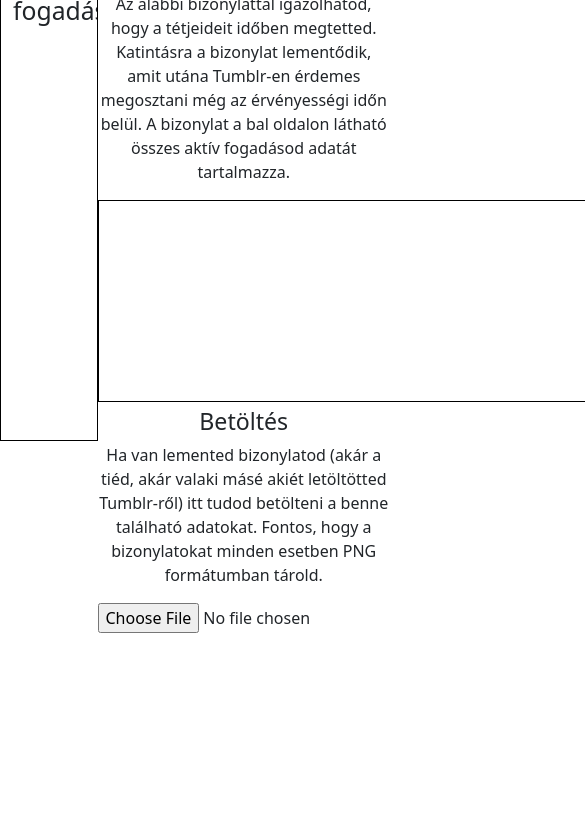
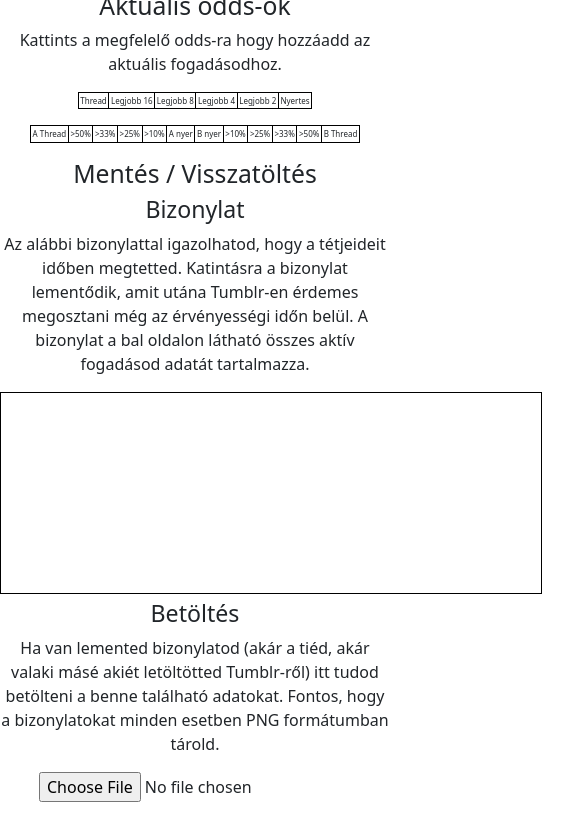
Before and after one commit to sztupy/hunbliga, a plain HTML site: page index.html in a window 390 px wide. Shown: the part 403-1237 px from the top of the page, 585 px wide, since content can reach past the window. Before the commit the page ends 1068 px from the top, so only its background shows below. Drawn offline with nearby package versions, Linux system fonts and the light colour scheme; a script that the page names is missing.

Commit message:
Slighlty better responsive website for mobile

```diff
--- a/style/main.css
+++ b/style/main.css
@@ -29,6 +29,10 @@ h1 {
     margin-left:25%;
 }
 
+#data td {
+    font-size: 0.75em;
+}
+
 #current {
     width: 25%;
     height: 100%;
@@ -40,6 +44,27 @@ h1 {
     top: 0;
     left: 0;
     padding: 1em;
+}
+
+@media only screen and (max-width: 720px) {
+    #current {
+        width: 100%;
+        height: auto;
+        position: relative;
+        overflow: auto;
+        border: 1px solid black;
+        background: white;
+        font-size: 0.75em;
+        top: auto;
+        left: auto;
+        padding: 1em;
+    }
+    #data {
+        margin-left: 0;
+    }
+    #data td {
+        font-size: 0.5em;
+    }
 }
 
 #current input {
```
